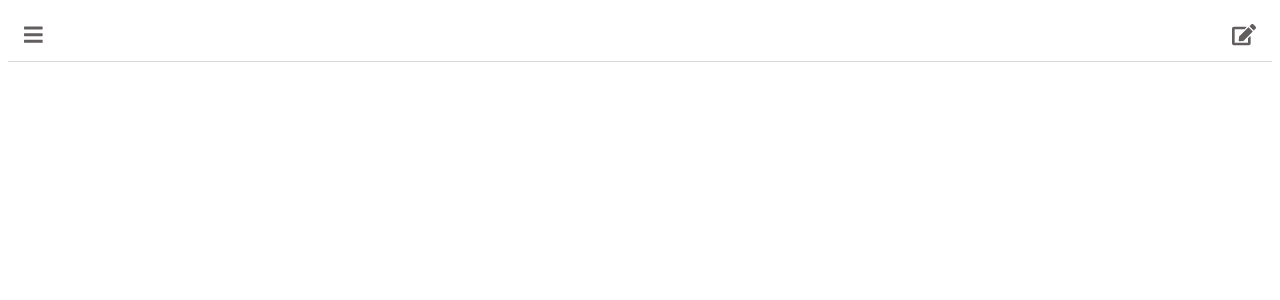
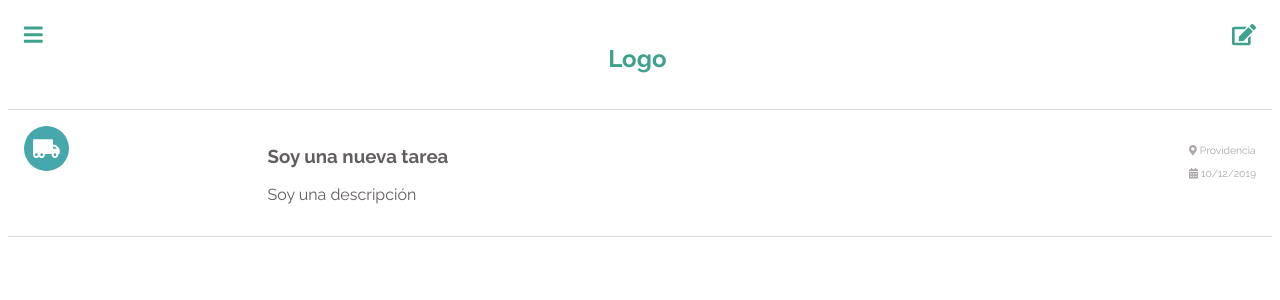
Before and after one commit to leonbagdag/prueba, a React (Create React App) app: page / in a window 1280 px wide. Shown: the top 300 px of the page. Built offline with nearby package versions, Linux system fonts and the light colour scheme.

Commit message:
configuracion del componente base de cada tarea

```diff
--- a/src/index.js
+++ b/src/index.js
@@ -2,8 +2,14 @@ import React from "react";
 import ReactDOM from "react-dom";
 import App from "./js/App.jsx";
 import { library } from "@fortawesome/fontawesome-svg-core";
-import { faBars, faEdit } from "@fortawesome/free-solid-svg-icons";
+import {
+  faBars,
+  faEdit,
+  faTruckMoving,
+  faMapMarkerAlt,
+  faCalendarAlt
+} from "@fortawesome/free-solid-svg-icons";
 
-library.add(faBars, faEdit);
+library.add(faBars, faEdit, faTruckMoving, faMapMarkerAlt, faCalendarAlt);
 
 ReactDOM.render(<App />, document.getElementById("root"));
--- a/src/js/App.jsx
+++ b/src/js/App.jsx
@@ -1,11 +1,13 @@
 import React from "react";
 import "../sass/main.scss";
 import Navbar from "./Navbar";
+import Task from "./Task";
 
 function App() {
   return (
     <div className="App">
       <Navbar />
+      <Task />
     </div>
   );
 }
--- a/src/js/Category.jsx
+++ b/src/js/Category.jsx
@@ -0,0 +1,22 @@
+import React from "react";
+import "../sass/main.scss";
+import { FontAwesomeIcon } from "@fortawesome/react-fontawesome";
+
+class Category extends React.Component {
+  constructor(props) {
+    super(props);
+    this.state = {
+      icon: "truck-moving"
+    };
+  }
+
+  render() {
+    return (
+      <div className="category-icon">
+        <FontAwesomeIcon icon={this.state.icon} size="lg" />
+      </div>
+    );
+  }
+}
+
+export default Category;
--- a/src/js/Navbar.jsx
+++ b/src/js/Navbar.jsx
@@ -7,6 +7,7 @@ class Navbar extends React.Component {
     return (
       <nav>
         <FontAwesomeIcon icon="bars" size="lg" />
+        <h1 className="logo">Logo</h1>
         <FontAwesomeIcon icon="edit" size="lg" />
       </nav>
     );
--- a/src/js/Task.jsx
+++ b/src/js/Task.jsx
@@ -0,0 +1,40 @@
+import React from "react";
+import "../sass/main.scss";
+import Category from "./Category";
+import { FontAwesomeIcon } from "@fortawesome/react-fontawesome";
+
+class Task extends React.Component {
+  constructor(props) {
+    super(props);
+    this.state = {
+      title: "Soy una nueva tarea",
+      description: "Soy una descripción"
+    };
+  }
+
+  render() {
+    return (
+      <div className="task">
+        <Category />
+        <div className="task__main">
+          <h3>{this.state.title}</h3>
+          <p>{this.state.description}</p>
+        </div>
+
+        <div className="task__details">
+          <p>
+            <FontAwesomeIcon icon="map-marker-alt" />
+            <span> Providencia</span>
+          </p>
+
+          <p>
+            <FontAwesomeIcon icon="calendar-alt" />
+            <span> 10/12/2019</span>
+          </p>
+        </div>
+      </div>
+    );
+  }
+}
+
+export default Task;
--- a/src/sass/abstracts/_variables.scss
+++ b/src/sass/abstracts/_variables.scss
@@ -1,2 +1,6 @@
 $light-gray: #dad8d8;
+$medium-gray: #ada7a7;
 $dark-gray: #635e5e;
+
+$brand-color: #3ea28c;
+$secondary-color: #46a7ad;
--- a/src/sass/base/_typography.scss
+++ b/src/sass/base/_typography.scss
@@ -0,0 +1,3 @@
+@import url("https://fonts.googleapis.com/css?family=Raleway:400,700&display=swap");
+
+$raleway: "Raleway", sans-serif;
--- a/src/sass/layout/_navigation.scss
+++ b/src/sass/layout/_navigation.scss
@@ -3,5 +3,9 @@ nav {
   justify-content: space-between;
   padding: 1rem;
   border-bottom: 1px solid $light-gray;
-  color: $dark-gray;
+  color: $brand-color;
 }
+
+.logo {
+  font-family: $raleway;
+}
--- /dev/null
+++ b/src/sass/layout/icons.scss
@@ -0,0 +1,11 @@
+.category-icon {
+  height: 45px;
+  width: 45px;
+  background: $secondary-color;
+  border-radius: 100%;
+  display: flex;
+  align-items: center;
+  justify-content: center;
+  color: white;
+  margin-right: 1rem;
+}
--- /dev/null
+++ b/src/sass/layout/task.scss
@@ -0,0 +1,18 @@
+.task {
+  color: $dark-gray;
+  font-family: $raleway;
+  padding: 1rem;
+  display: flex;
+  justify-content: space-between;
+  border-bottom: 1px solid $light-gray;
+
+  &__main {
+    width: 60%;
+  }
+
+  &__details {
+    color: $medium-gray;
+    font-size: 0.65rem;
+    padding: 0.5rem 0;
+  }
+}
--- a/src/sass/main.scss
+++ b/src/sass/main.scss
@@ -6,6 +6,8 @@
 
 @import "layout/navigation";
 @import "layout/grid";
+@import "layout/task";
+@import "layout/icons";
 
 @import "components/buttons";
 
```
